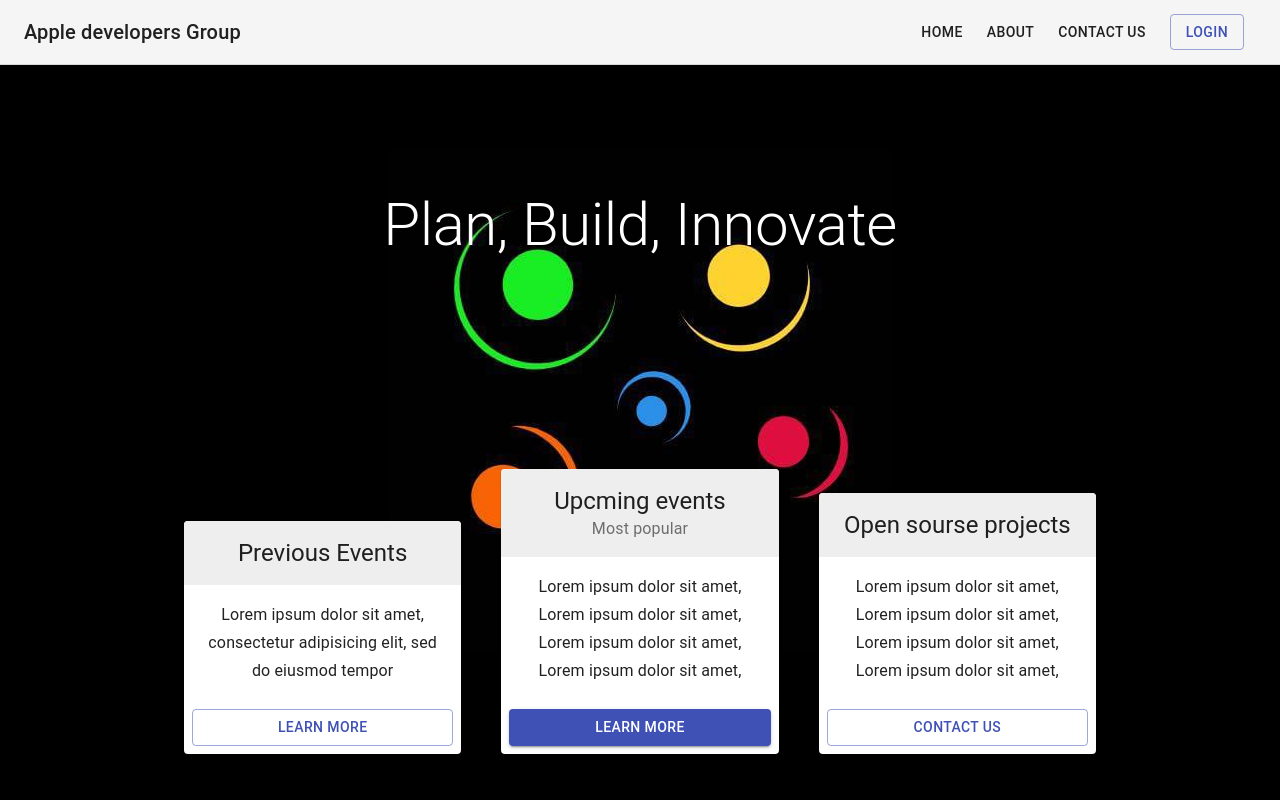
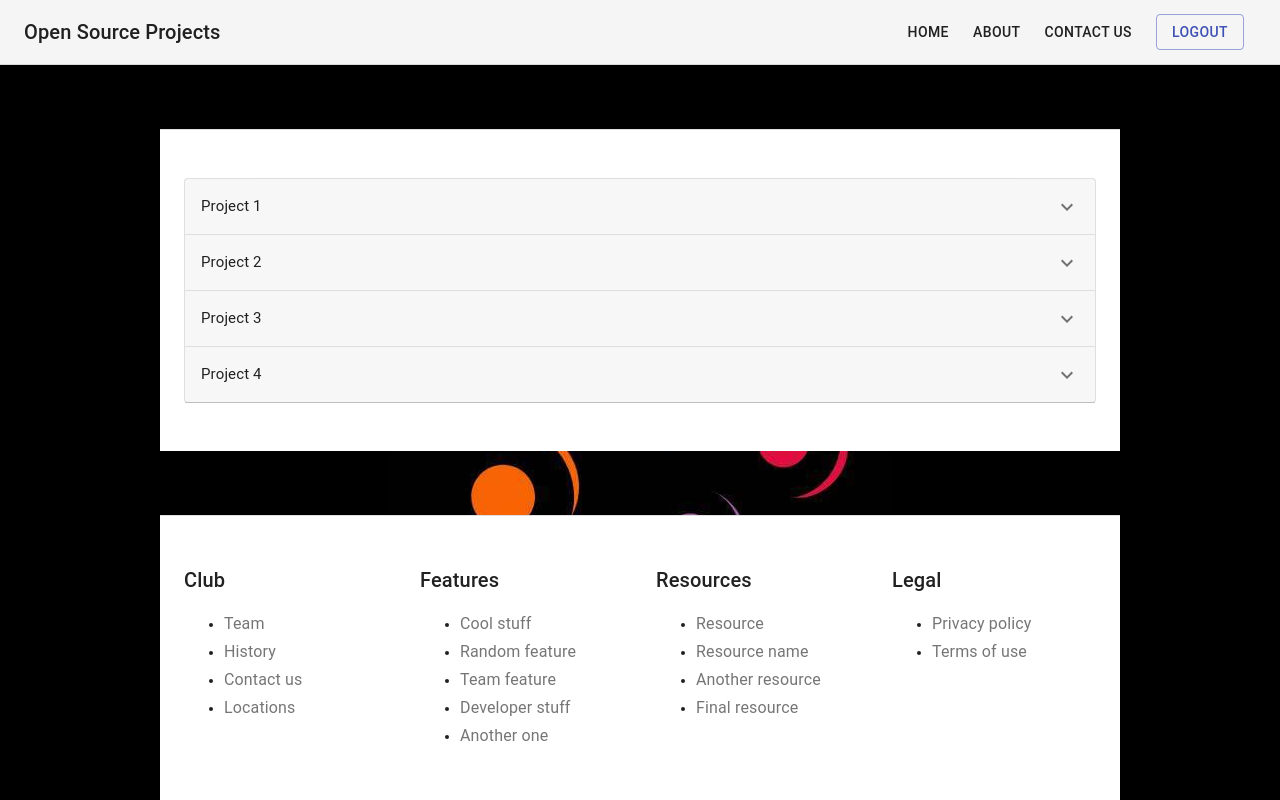
Before and after one commit to mohith2017/ADG_RIT-Website, a React (Create React App) app in the folder client/: page /hello in a window 1280 px wide. Built offline with nearby package versions, Linux system fonts and the light colour scheme.

Commit message:
projects page

```diff
--- a/client/src/App.js
+++ b/client/src/App.js
@@ -3,7 +3,8 @@ import { Route, Switch } from 'react-router-dom';
 import React, { Component } from 'react';
 import logo from './logo.svg';
 import './App.css';
-import Example from './components/beta';
+import SimpleExpansionPanel from './components/projects';
+//import Example from './components/beta';
 
 export const style={
     width:'100vw',
@@ -21,10 +22,11 @@ class App extends Component {
       <Switch>
         <div className="App1" style={style}>
           <Switch>
-            <Route path='/' component={Example} />
-            <Route path='/hello' Component={Example} />
+            <Route path='/' component={SimpleExpansionPanel} />
+            <Route path='/hello' Component={SimpleExpansionPanel} />
+            <Route path='/projects' Component={SimpleExpansionPanel} />
             {/*  change to dashboard components*/}
-            <Route path='/dashboard' Component={Example} />
+            <Route path='/dashboard' Component={SimpleExpansionPanel} />
             </Switch>
           {/* <img src='https://yt3.ggpht.com/a/AGF-l7-wxI7DLGTXjXY0-SYuB7Os-aFHwgmtf4jPUQ=s900-c-k-c0xffffffff-no-rj-mo'/> */}
           {/* <header className="App-header">
--- /dev/null
+++ b/client/src/components/projects.js
@@ -0,0 +1,233 @@
+import React from 'react';
+import { makeStyles } from '@material-ui/core/styles';
+import { withStyles } from '@material-ui/core/styles';
+import MuiExpansionPanel from '@material-ui/core/ExpansionPanel';
+import MuiExpansionPanelSummary from '@material-ui/core/ExpansionPanelSummary';
+import MuiExpansionPanelDetails from '@material-ui/core/ExpansionPanelDetails';
+import Typography from '@material-ui/core/Typography';
+import Link from '@material-ui/core/Link';
+import AppBar from '@material-ui/core/AppBar';
+import Button from '@material-ui/core/Button';
+import Toolbar from '@material-ui/core/Toolbar';
+import Grid from '@material-ui/core/Grid';
+import Container from '@material-ui/core/Container';
+import CssBaseline from '@material-ui/core/CssBaseline';
+import Box from '@material-ui/core/Box';
+import ExpansionPanelActions from '@material-ui/core/ExpansionPanelActions';
+import Divider from '@material-ui/core/Divider';
+import ExpandMoreIcon from '@material-ui/icons/ExpandMore';
+
+function Copyright() {
+  return (
+    <Typography variant="body2" color="textSecondary" align="center">
+      {'Copyright © '}
+      <Link color="inherit" href="#">
+        ADG
+      </Link>{' '}
+      {new Date().getFullYear()}
+
+    </Typography>
+  );
+}
+
+const ExpansionPanel = withStyles({
+  root: {
+    border: '1px solid rgba(0, 0, 0, .125)',
+    boxShadow: 'none',
+    '&:not(:last-child)': {
+      borderBottom: 0,
+    },
+    '&:before': {
+      display: 'none',
+    },
+    '&$expanded': {
+      margin: 'auto',
+    },
+  },
+  expanded: {},
+})(MuiExpansionPanel);
+
+const ExpansionPanelSummary = withStyles({
+  root: {
+    backgroundColor: 'rgba(0, 0, 0, .03)',
+    borderBottom: '1px solid rgba(0, 0, 0, .125)',
+    marginBottom: -1,
+    minHeight: 56,
+    '&$expanded': {
+      minHeight: 56,
+    },
+  },
+  content: {
+    '&$expanded': {
+      margin: '12px 0',
+    },
+  },
+  expanded: {},
+})(MuiExpansionPanelSummary);
+
+const ExpansionPanelDetails = withStyles(theme => ({
+  root: {
+    padding: theme.spacing(2),
+  },
+}))(MuiExpansionPanelDetails);
+
+const useStyles= makeStyles(theme => ({
+  root: {
+    width: '100%',
+  },
+  heading: {
+    fontSize: theme.typography.pxToRem(15),
+    fontWeight: theme.typography.fontWeightRegular,
+  },
+  appBar: {
+    borderBottom: `1px solid ${theme.palette.divider}`,
+  },
+  toolbar: {
+    flexWrap: 'wrap',
+  },
+  toolbarTitle: {
+    flexGrow: 1,
+  },
+  link: {
+    margin: theme.spacing(1, 1.5),
+  },
+  footer: {
+    backgroundColor:'white',
+    borderTop: `1px solid ${theme.palette.divider}`,
+    marginTop: theme.spacing(8),
+    paddingTop: theme.spacing(3),
+    paddingBottom: theme.spacing(3),
+    [theme.breakpoints.up('sm')]: {
+      paddingTop: theme.spacing(6),
+      paddingBottom: theme.spacing(6),
+    },
+  },
+}));
+
+const tiers = [
+  {
+    id: '1',
+    title: 'Project 1',
+    description: 'description here ......................................................................'
+  },
+  {
+    id: '2',
+    title: 'Project 2',
+    description: 'description here ......................................................................'
+  },
+  {
+    id: '3',
+    title: 'Project 3',
+    description: 'description here ......................................................................'
+  },
+  {
+    id: '4',
+    title: 'Project 4',
+    description: 'description here ......................................................................'
+  },
+];
+
+const footers = [
+  {
+    title: 'Club',
+    description: ['Team', 'History', 'Contact us', 'Locations'],
+  },
+  {
+    title: 'Features',
+    description: ['Cool stuff', 'Random feature', 'Team feature', 'Developer stuff', 'Another one'],
+  },
+  {
+    title: 'Resources',
+    description: ['Resource', 'Resource name', 'Another resource', 'Final resource'],
+  },
+  {
+    title: 'Legal',
+    description: ['Privacy policy', 'Terms of use'],
+  },
+];
+
+export default function SimpleExpansionPanel() {
+  const classes = useStyles();
+
+  return (
+    <div className={classes.root}>
+      <React.Fragment>
+      <CssBaseline />
+
+      <AppBar position="static" color="default" elevation={0} className={classes.appBar}>
+        <Toolbar className={classes.toolbar}>
+          <Typography variant="h6" color="inherit" noWrap className={classes.toolbarTitle}>
+            Open Source Projects
+          </Typography>
+          <nav>
+            <Link variant="button" color="textPrimary" href="#" className={classes.link}>
+              Home
+            </Link>
+            <Link variant="button" color="textPrimary" href="#" className={classes.link}>
+              About
+            </Link>
+            <Link variant="button" color="textPrimary" href="#" className={classes.link}>
+              Contact Us
+            </Link>
+          </nav>
+          <Button href="#" color="primary" variant="outlined" className={classes.link}>
+            LogOut
+          </Button>
+        </Toolbar>
+      </AppBar>
+
+      <Container maxWidth="md" component="footer" className={classes.footer}>
+      {tiers.map(tier => (
+        <ExpansionPanel>
+        <ExpansionPanelSummary
+          expandIcon={<ExpandMoreIcon />}
+          aria-controls="panel1a-content"
+          id="panel1a-header"
+        >
+          <Typography className={classes.heading}>{tier.title}</Typography>
+        </ExpansionPanelSummary>
+        <ExpansionPanelDetails>
+          <Typography>
+            {tier.description}
+          </Typography>
+        </ExpansionPanelDetails>
+        <Divider />
+        <ExpansionPanelActions>
+          <Button size="small">READ MORE</Button>
+          <Button size="small" color="primary">
+            CONTRIBUTE
+          </Button>
+        </ExpansionPanelActions>
+      </ExpansionPanel>
+      ))}
+      </Container>
+
+      <Container maxWidth="md" component="footer" className={classes.footer}>
+      <Grid container spacing={4} justify="space-evenly">
+        {footers.map(footer => (
+          <Grid item xs={6} sm={3} key={footer.title}>
+            <Typography variant="h6" color="textPrimary" gutterBottom>
+              {footer.title}
+            </Typography>
+            <ul>
+              {footer.description.map(item => (
+                <li key={item}>
+                  <Link href="#" variant="subtitle1" color="textSecondary">
+                    {item}
+                  </Link>
+                </li>
+              ))}
+            </ul>
+          </Grid>
+        ))}
+      </Grid>
+
+      <Box mt={5}>
+        <Copyright />
+      </Box>
+
+      </Container>
+    </React.Fragment>
+    </div>
+  );
+}
```
Also changed, not shown: 1 other file (tests, documents, lock files or other folders).
